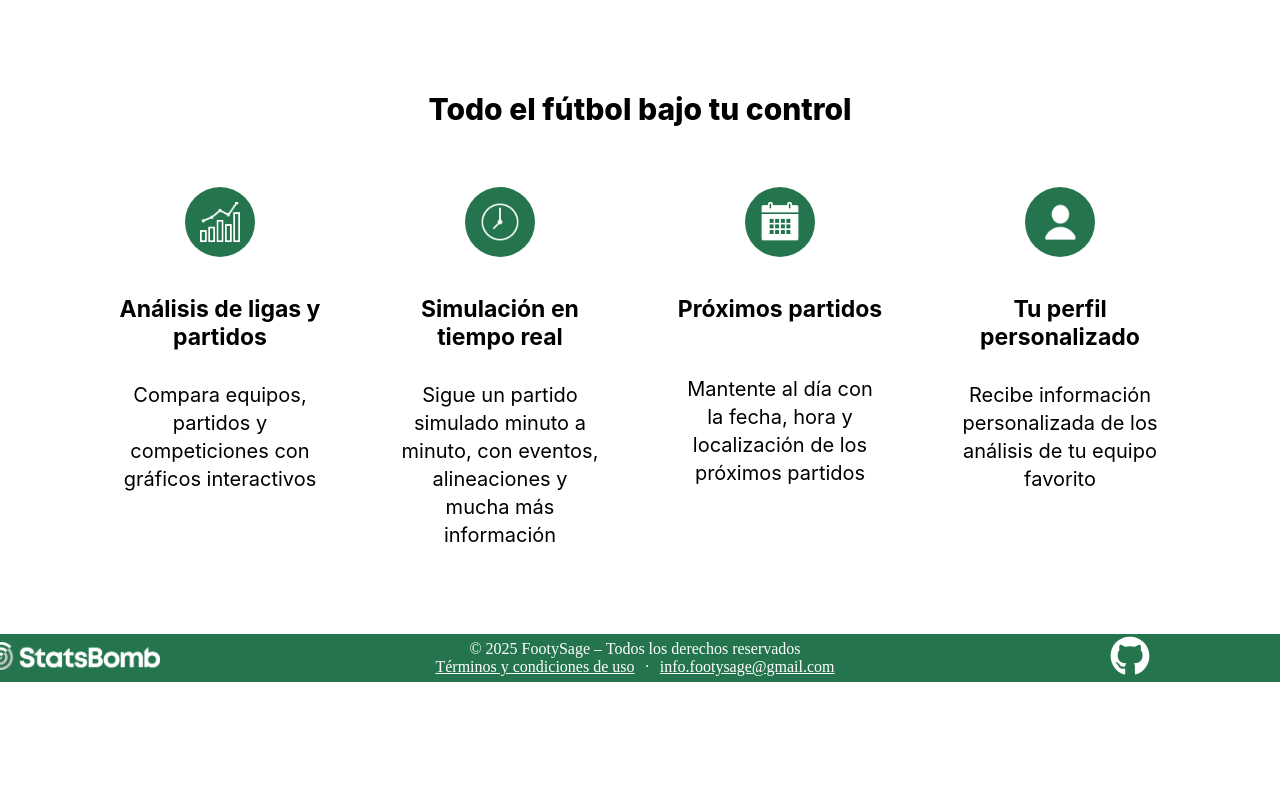
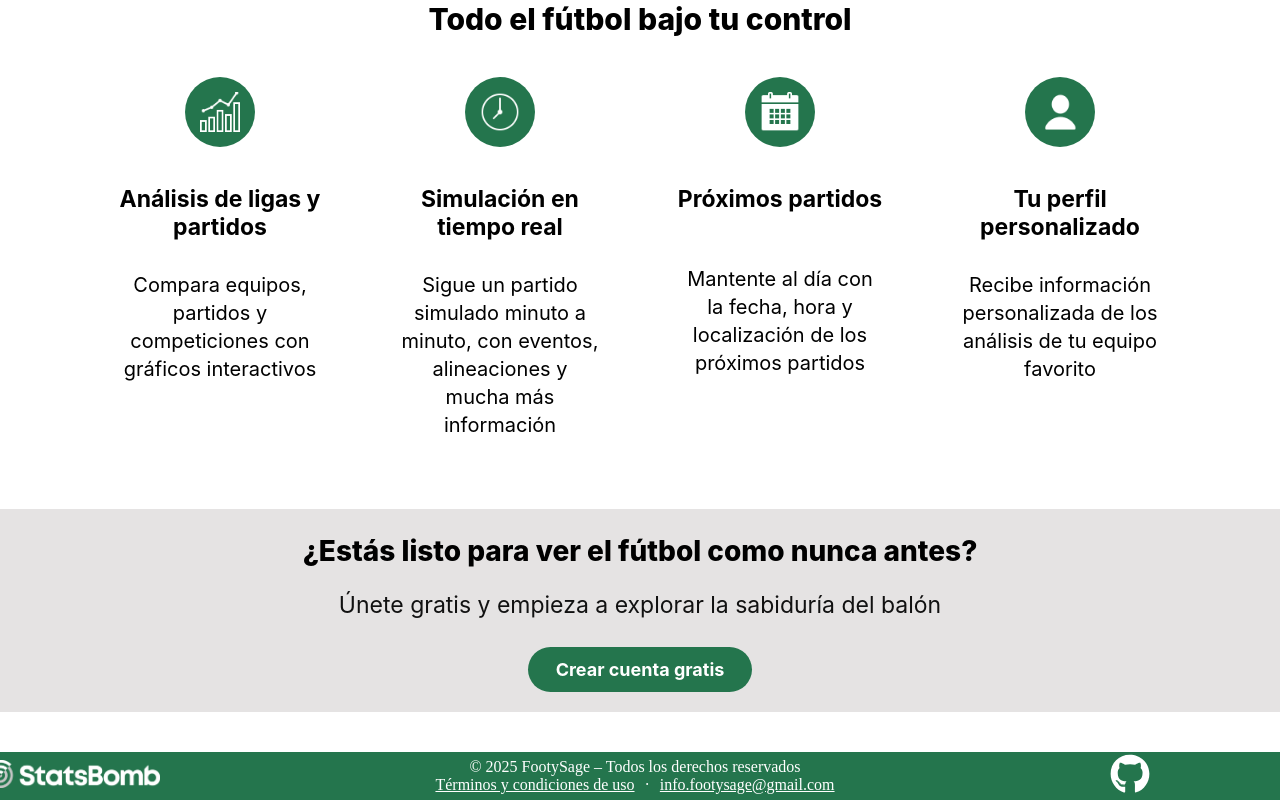
Before and after one commit to Jaime-Linares/FootySage, a React (Create React App) app in the folder frontend/: page / in a window 1280 px wide. Shown: the part 595-1395 px from the top of the page. Before the commit the page ends 1277 px from the top, so only its background shows below. Built offline with nearby package versions, Linux system fonts and the light colour scheme.

Commit message:
feat: add last section to landing page and add animations

```diff
--- a/frontend/src/components/Footer.jsx
+++ b/frontend/src/components/Footer.jsx
@@ -15,7 +15,7 @@ const Footer = () => {
     fontSize: '14px',
     padding: '2px 0',
     width: '100%',
-    marginTop: '15px',
+    marginTop: '40px',
   };
 
   const contentWrapper = {
--- a/frontend/src/views/LandingPage/LandingPage.jsx
+++ b/frontend/src/views/LandingPage/LandingPage.jsx
@@ -11,7 +11,7 @@ import './styles/LandingPage.css';
 
 const LandingPage = () => {
   return (
-      <>
+    <div className="landing-fade-in">
       <section className="hero-section">
         <div className="hero-content">
           <div className="hero-text">
@@ -60,7 +60,21 @@ const LandingPage = () => {
           />
         </div>
       </section>
-    </>
+      <section className="cta-section">
+        <h2 className="cta-title">¿Estás listo para ver el fútbol como nunca antes?</h2>
+        <p className="cta-subtitle">Únete gratis y empieza a explorar la sabiduría del balón</p>
+        <CustomButton
+          title="Crear cuenta gratis"
+          onPress={() => console.log('Crear cuenta')}
+          buttonStyle={{
+            marginTop: '5px',
+            padding: '12px 28px',
+            borderRadius: '999px',
+          }}
+          textStyle={{ fontSize: '18px' }}
+        />
+      </section>
+    </div>
   );
 };
 
--- a/frontend/src/views/LandingPage/styles/LandingPage.css
+++ b/frontend/src/views/LandingPage/styles/LandingPage.css
@@ -1,5 +1,25 @@
+/* Animations */
+@keyframes fadeInSlideDown {
+    from {
+        opacity: 0;
+        transform: translateY(-30px);
+    }
+
+    to {
+        opacity: 1;
+        transform: translateY(0);
+    }
+}
+
+.landing-fade-in {
+    animation: fadeInSlideDown 2s ease-out both;
+    opacity: 0;
+}
+
+/* Introduction Section */
 .hero-section {
-    padding: 60px 20px;
+    animation-delay: 0s;
+    margin-top: 30px;
     background-color: var(--color-background);
     font-family: var(--font-family-base);
 }
@@ -59,8 +79,6 @@
     border-radius: 30px;
 }
 
-
-/* Responsive */
 @media (max-width: 768px) {
     .hero-content {
         flex-direction: column;
@@ -76,7 +94,9 @@
     }
 }
 
+/* Features Section */
 .features-section {
+    animation-delay: 0.3s;
     padding: 10px 2px 40px;
     text-align: center;
     background-color: var(--color-background);
@@ -85,7 +105,7 @@
 .features-title {
     font-size: 30px;
     font-weight: 800;
-    margin-bottom: 50px;
+    margin-bottom: 30px;
 }
 
 .features-grid {
@@ -96,3 +116,23 @@
     max-width: 1100px;
     margin: 0 auto;
 }
+
+/* Final section */
+.cta-section {
+    animation-delay: 0.6s;
+    padding-top: 1px;
+    padding-bottom: 20px;
+    text-align: center;
+    background-color: var(--color-grey-light);
+}
+
+.cta-title {
+    font-size: 28px;
+    font-weight: 800;
+    margin-bottom: 10px;
+}
+
+.cta-subtitle {
+    font-size: 23px;
+    color: #111;
+}
```
Also changed, not shown: frontend/src/views/LandingPage/styles/FeatureCard.css (line endings or trailing spaces). Lines whose indentation alone changed are shown as unchanged.
